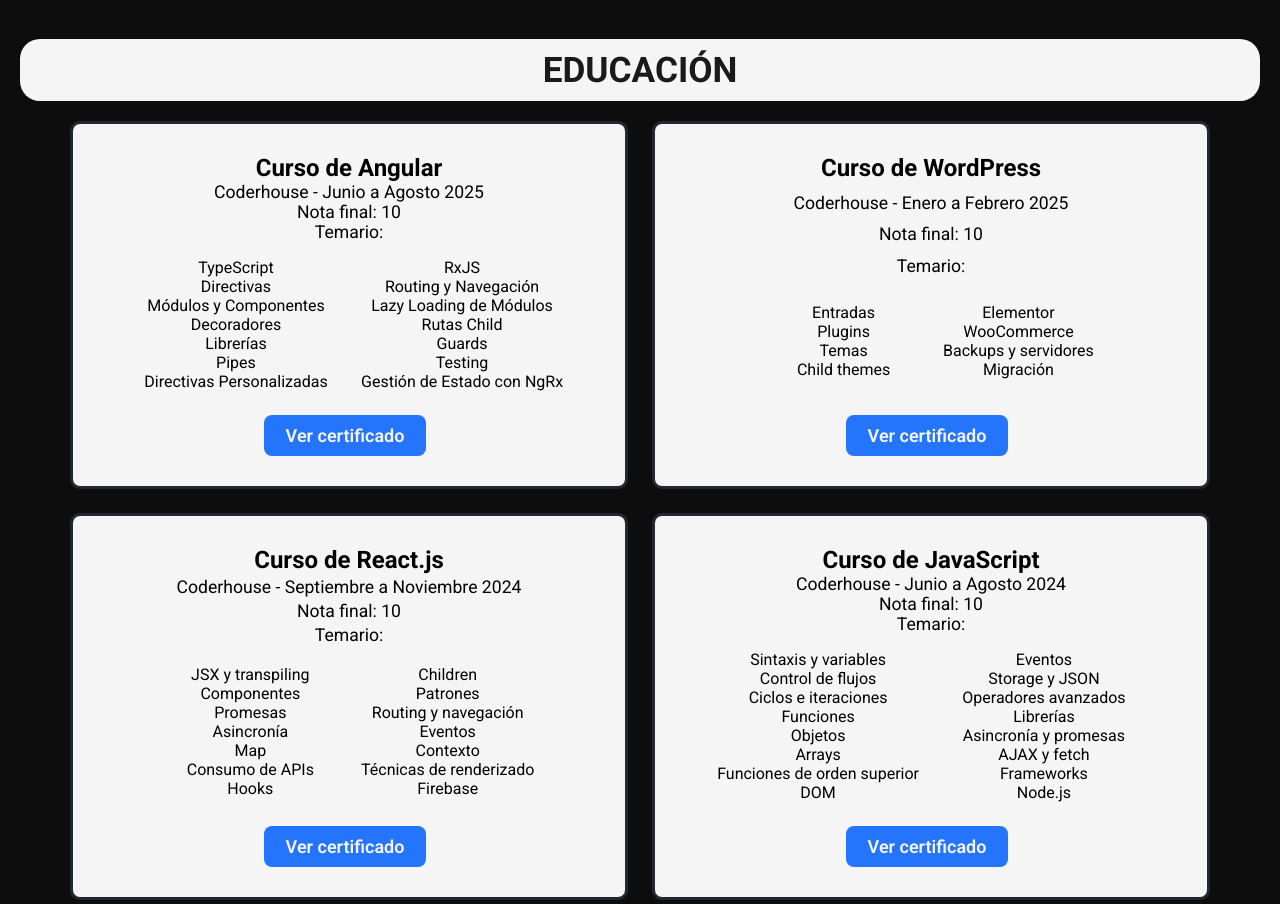
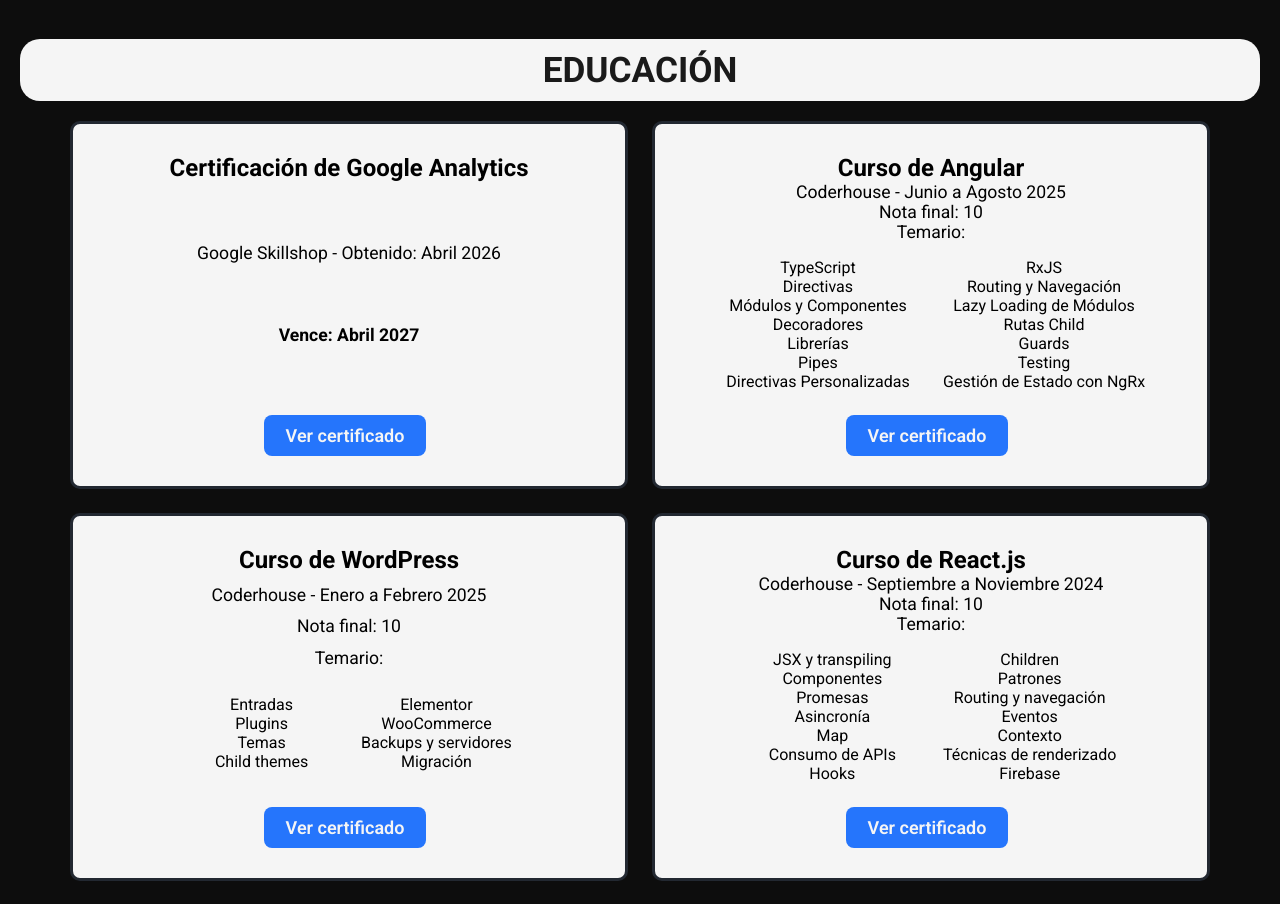
Before and after one commit to juaneuler/portfolio-juan, a React (Vite) app: page / in a window 1280 px wide. Shown: the part 2029-2933 px from the top of the page. Built offline with nearby package versions, Linux system fonts and the light colour scheme; no server answers.

Commit message:
feat(educacion): se agregó certificación de Google Analytics con detalles y traducciones

```diff
--- a/src/components/Educacion.jsx
+++ b/src/components/Educacion.jsx
@@ -1,49 +1,76 @@
-import React from 'react'
+import React from "react";
 
 //Hoja de estilos
-import '../styles/educacion.scss'
+import "../styles/educacion.scss";
 
 // Contexto
-import { useLanguage } from '../context/LanguageContext'
+import { useLanguage } from "../context/LanguageContext";
 
 // Archivo Js que tiene el contenido a renderizar
-import { educacion } from '../data/educacion'
+import { educacion } from "../data/educacion";
 
 // Textos a renderizar
-import es from '../locales/es.json'
-import en from '../locales/en.json'
+import es from "../locales/es.json";
+import en from "../locales/en.json";
 
-const texts = { es, en }
+const texts = { es, en };
 
 const Educacion = () => {
-    const { language } = useLanguage()
-    const t = texts[language]["educacion"]
+  const { language } = useLanguage();
+  const t = texts[language]["educacion"];
 
   return (
     <section className="educacion">
       <h2>{t.titulo}</h2>
       <div className="educacionContenedor">
         {educacion.map((curso, index) => {
-                    const datos = t[curso.id]
+          const datos = t[curso.id];
 
           return (
             <div key={index} className="educacionCarta">
               <h3>{datos.titulo}</h3>
-                            <p className="educacionInstitucion">{datos.institucion} - {datos.fecha}</p>
-                            <p className="educacionNota">{t.textoNota}{curso.nota}</p>
+              <p className="educacionInstitucion">
+                {datos.institucion} - {datos.fecha}
+              </p>
+
+              {curso.nota && (
+                <p className="educacionNota">
+                  {t.textoNota}
+                  {curso.nota}
+                </p>
+              )}
+
+              {datos.expiracion && (
+                <p className="educacionExpiracion">
+                  <strong>{datos.expiracion}</strong>
+                </p>
+              )}
+
+              {datos.temas && (
+                <>
                   <p className="educacionTemario">{t.textoTemario}</p>
                   <ul className="educacionTemas">
-                                {datos.temas.map((tema, i) => {
-                                    return <li key={i}>{tema}</li>
-                                })}
+                    {datos.temas.map((tema, i) => (
+                      <li key={i}>{tema}</li>
+                    ))}
                   </ul>
-                            <a href={curso.certificado} className="educacionCertificado" target="_blank" rel="noopener noreferrer" aria-label={`Ver certificado de ${datos.titulo}`}>{t.textoCertificado}</a>
+                </>
+              )}
+
+              <a
+                href={curso.certificado}
+                className="educacionCertificado"
+                target="_blank"
+                rel="noopener noreferrer"
+              >
+                {t.textoCertificado}
+              </a>
             </div>
-                    )
+          );
         })}
       </div>
     </section>
-    )
-}
+  );
+};
 
-export default Educacion
+export default Educacion;
--- a/src/data/educacion.js
+++ b/src/data/educacion.js
@@ -1,7 +1,13 @@
 // Este archivo tiene un array de objetos. Cada objeto tiene las propiedades a renderizar en el componente Educacion.jsx
 
 export const educacion = [
-    {
+  {
+    id: "google-analytics",
+    titulo: "educacion.google-analytics.titulo",
+    institucion: "educacion.google-analytics.institucion",
+    certificado: "https://skillshop.credential.net/207ce104-f10a-4e2c-b53d-7fcd977a7c10#acc.uIpFmHYQ"
+  },
+  {
     id: "angular",
     titulo: "educacion.angular.titulo",
     institucion: "educacion.angular.institucion",
--- a/src/locales/en.json
+++ b/src/locales/en.json
@@ -18,6 +18,12 @@
     "textoNota": "Final grade: ",
     "textoTemario": "Topics: ",
     "textoCertificado": "View certificate",
+    "google-analytics": {
+      "titulo": "Google Analytics",
+      "institucion": "Google Skillshop",
+      "fecha": "Issue Date: April 2026",
+      "expiracion": "Expiry Date: April 2027"
+    },
     "angular": {
       "titulo": "Angular Course",
       "institucion": "Coderhouse",
--- a/src/locales/es.json
+++ b/src/locales/es.json
@@ -18,6 +18,12 @@
     "textoNota": "Nota final: ",
     "textoTemario": "Temario: ",
     "textoCertificado": "Ver certificado",
+    "google-analytics": {
+      "titulo": "Certificación de Google Analytics",
+      "institucion": "Google Skillshop",
+      "fecha": "Obtenido: Abril 2026",
+      "expiracion": "Vence: Abril 2027"
+    },
     "angular": {
       "titulo": "Curso de Angular",
       "institucion": "Coderhouse",
```
Lines whose indentation alone changed are shown as unchanged.
